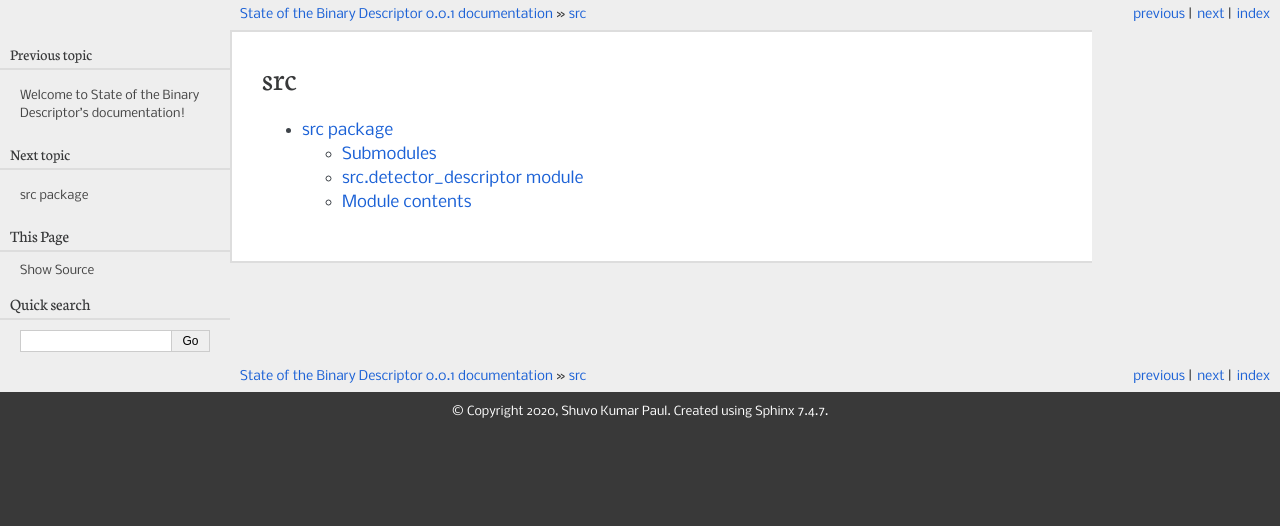
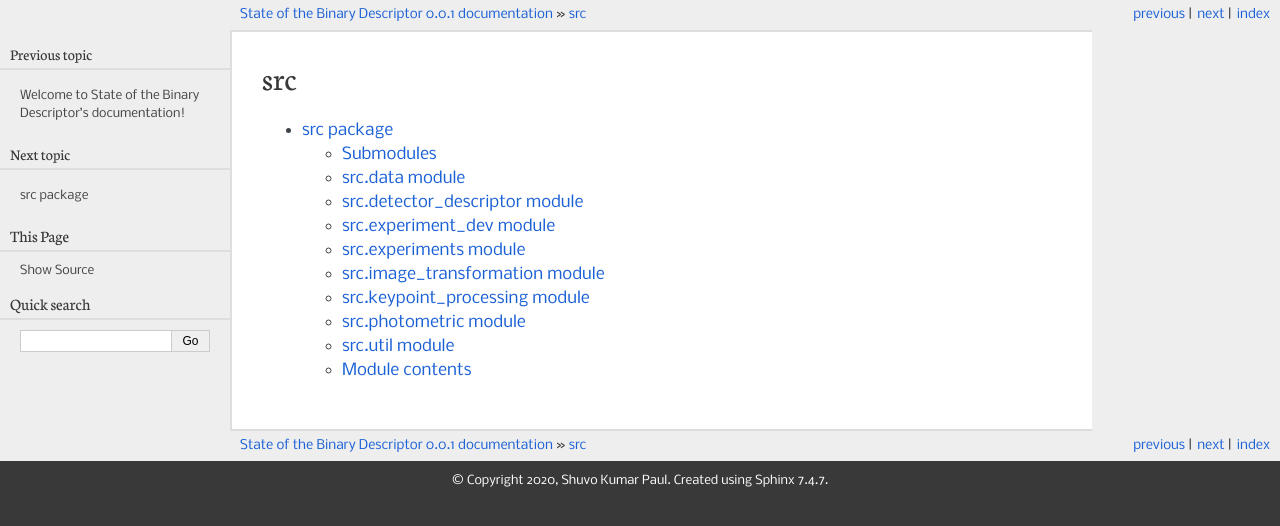
Before and after one commit to paul-shuvo/detector-descriptor-evaluation, a Sphinx documentation site: the page built from docs/source/modules.rst, in a window 1280 px wide. Shown: the top 526 px of the page. Built offline with Sphinx 7.4.7, drawn with Linux system fonts in a browser that asks for light colours.

Commit message:
chore(docs): documenting keypoint_processing.py is done

```diff
--- a/docs/source/src.rst
+++ b/docs/source/src.rst
@@ -4,10 +4,66 @@ src package
 Submodules
 ----------
 
+src.data module
+---------------
+
+.. automodule:: src.data
+   :members:
+   :undoc-members:
+   :show-inheritance:
+
 src.detector\_descriptor module
 -------------------------------
 
 .. automodule:: src.detector_descriptor
+   :members:
+   :undoc-members:
+   :show-inheritance:
+
+src.experiment\_dev module
+--------------------------
+
+.. automodule:: src.experiment_dev
+   :members:
+   :undoc-members:
+   :show-inheritance:
+
+src.experiments module
+----------------------
+
+.. automodule:: src.experiments
+   :members:
+   :undoc-members:
+   :show-inheritance:
+
+src.image\_transformation module
+--------------------------------
+
+.. automodule:: src.image_transformation
+   :members:
+   :undoc-members:
+   :show-inheritance:
+
+src.keypoint\_processing module
+-------------------------------
+
+.. automodule:: src.keypoint_processing
+   :members:
+   :undoc-members:
+   :show-inheritance:
+
+src.photometric module
+----------------------
+
+.. automodule:: src.photometric
+   :members:
+   :undoc-members:
+   :show-inheritance:
+
+src.util module
+---------------
+
+.. automodule:: src.util
    :members:
    :undoc-members:
    :show-inheritance:
```
Also changed, not shown: 4 other files.
